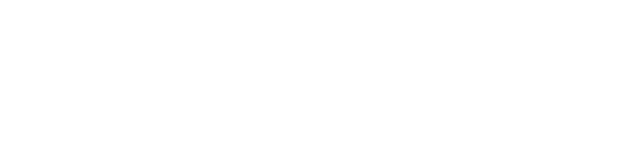
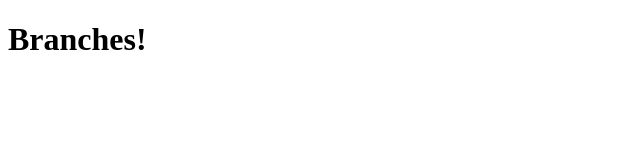
Before and after one commit to AHeroOfTime/curly-fortnight, a plain HTML site: page index.html in a window 1280 px wide. Shown: the whole page, without its empty margins (0-640 px from the left). Drawn offline with Linux system fonts and the light colour scheme.

Commit message:
html edits

```diff
--- a/index.html
+++ b/index.html
@@ -1,12 +1,15 @@
 <!DOCTYPE html>
 <html lang="en">
+
 <head>
   <meta charset="UTF-8">
   <meta name="viewport" content="width=device-width, initial-scale=1.0">
   <meta http-equiv="X-UA-Compatible" content="ie=edge">
   <title>Git branching lesson on test</title>
 </head>
+
 <body>
+  <h1>Branches!</h1>
+</body>
 
-</body>
 </html>
```
